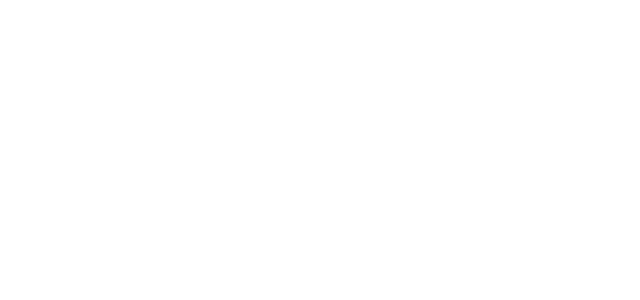
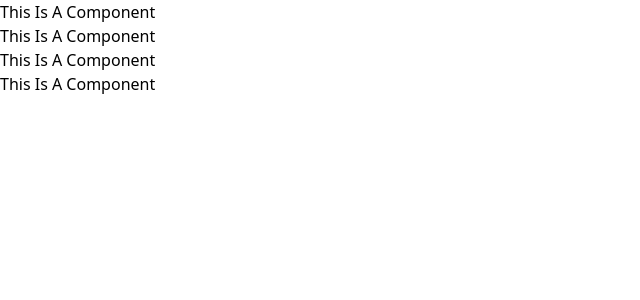
Before and after one commit to DonBoscoStudents/Inspirus-Website, a React (Vite) app in the folder inspirus/: page / in a window 1280 px wide. Shown: the top 300 px of the page, without its empty margins (0-640 px from the left). Built offline with nearby package versions, Linux system fonts and the light colour scheme.

Commit message:
Default Component

```diff
--- /dev/null
+++ b/inspirus/src/components/ComponentTemplate.jsx
@@ -0,0 +1,7 @@
+function Component() {
+  return <div>
+    <h1>This Is A Component</h1>
+  </div>;
+}
+
+export default Component;
--- a/inspirus/src/main.jsx
+++ b/inspirus/src/main.jsx
@@ -1,9 +1,13 @@
 import React from 'react'
 import ReactDOM from 'react-dom/client'
 import './output.css'
+import Component from './components/ComponentTemplate'
 
 ReactDOM.createRoot(document.getElementById('root')).render(
   <React.StrictMode>
-
+    <Component/>
+    <Component/>
+    <Component/>
+    <Component/>
   </React.StrictMode>
 )
```
Also changed, not shown: inspirus/public/Logo.svg.
